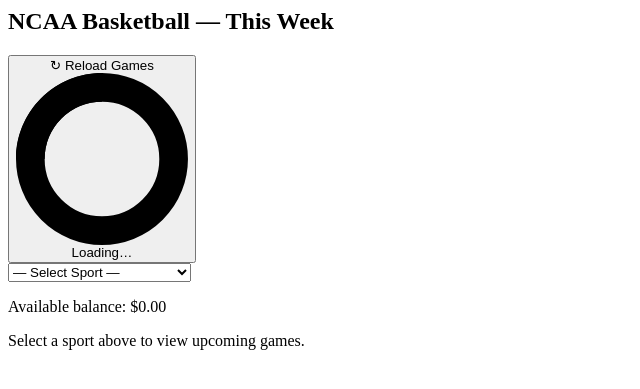
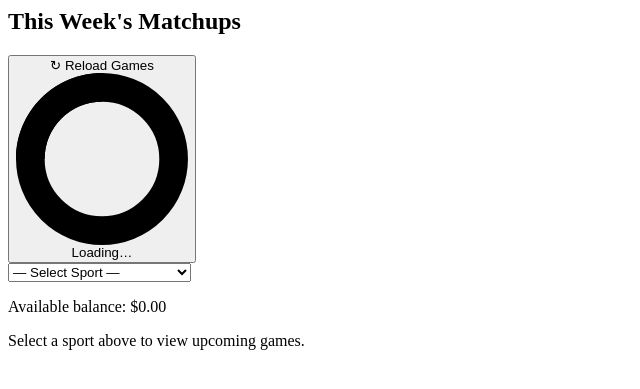
Before and after one commit to zfj4/LowLimit, a Django app: page /events/ in a window 1280 px wide. Shown: the top 389 px of the page, without its empty margins (0-640 px from the left). Run offline with Django 4.2, Linux system fonts and the light colour scheme; the visitor is signed in with stand-in values (Sample User, id 1); data that the repository does not hold is empty.

Commit message:
Update events_menu.html

```diff
--- a/templates/betting/partials/events_menu.html
+++ b/templates/betting/partials/events_menu.html
@@ -3,7 +3,7 @@
 
   <!-- Header -->
   <div class="flex items-center justify-between mb-4">
-    <h2 class="text-xl font-bold text-tardis">NCAA Basketball — This Week</h2>
+    <h2 class="text-xl font-bold text-tardis">This Week's Matchups</h2>
     <button hx-get="{% url 'events_menu' %}?refresh=1{% if selected_sport %}&sport={{ selected_sport }}{% endif %}"
             hx-target="#content"
             hx-swap="innerHTML"
```
